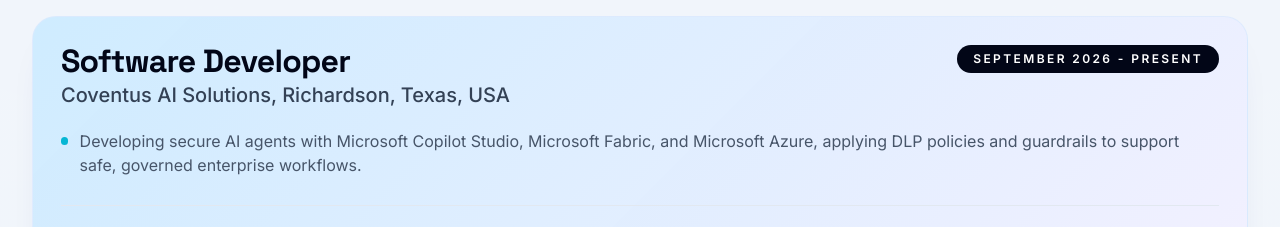
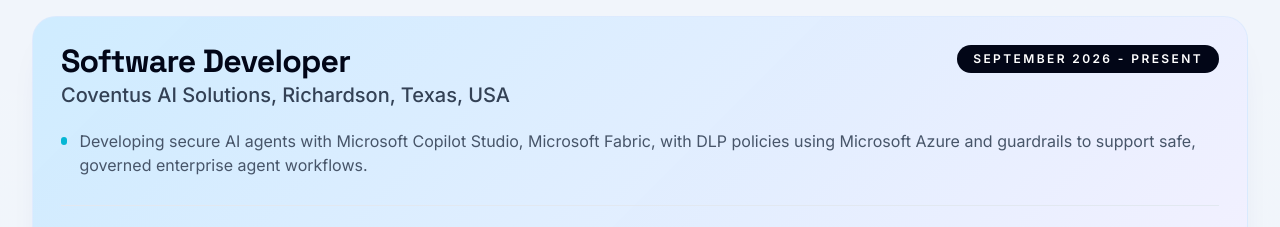
Before and after one commit to HarshithaDA/HarshithaDA.github.io, a React (Vite) app: page / in a window 1280 px wide. Shown: the part 1920-2147 px from the top of the page. Built offline with nearby package versions, Linux system fonts and the light colour scheme.

Commit message:
Update secure AI experience wording
Co-authored-by: Copilot <223556219+Copilot@users.noreply.github.com>

```diff
--- a/src/content.ts
+++ b/src/content.ts
@@ -29,7 +29,7 @@ export const siteContent = {
       place: 'Coventus AI Solutions, Richardson, Texas, USA',
       period: 'September 2026 - Present',
       details: [
-        'Developing secure AI agents with Microsoft Copilot Studio, Microsoft Fabric, and Microsoft Azure, applying DLP policies and guardrails to support safe, governed enterprise workflows.',
+        'Developing secure AI agents with Microsoft Copilot Studio, Microsoft Fabric, with DLP policies using Microsoft Azure and guardrails to support safe, governed enterprise agent workflows.',
       ],
       previousRole: {
         title: 'Software Developer Intern',
```
